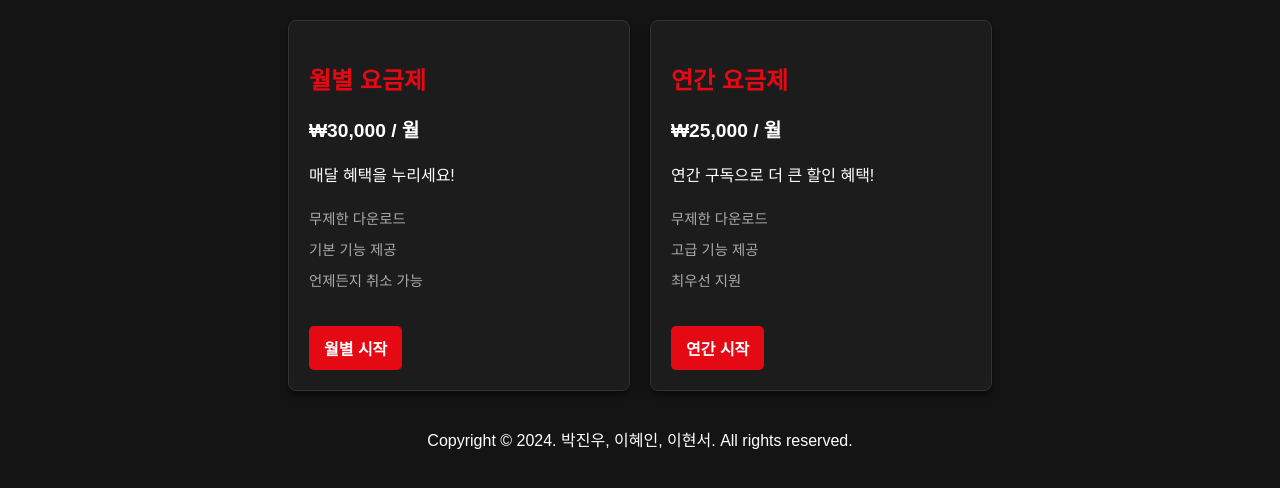
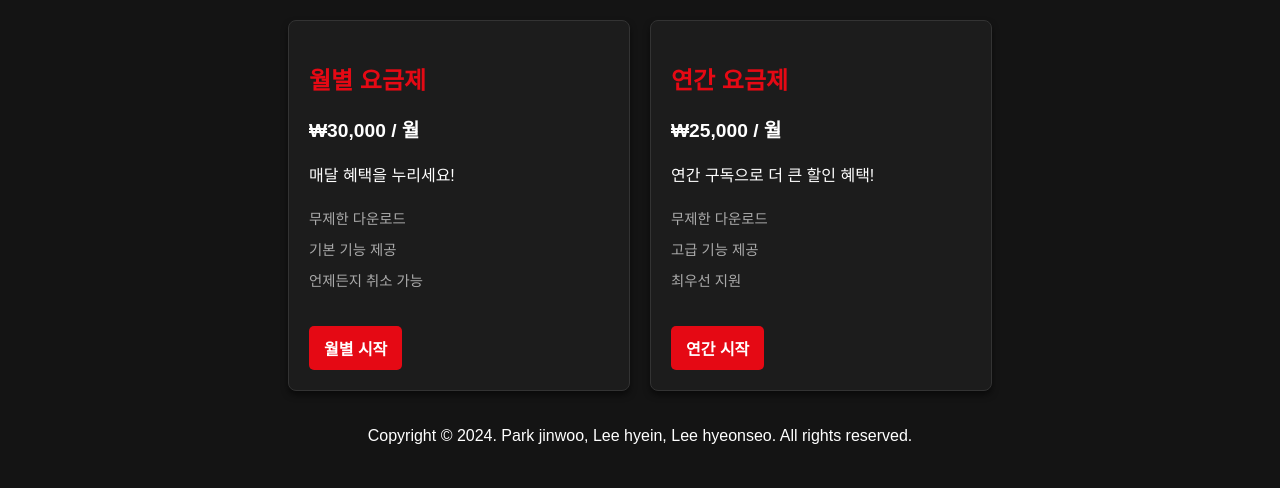
Before and after one commit to oesnoeyh/finalproject, a plain HTML site: page index.html in a window 1280 px wide. Shown: the part 134-622 px from the top of the page. Drawn offline with Linux system fonts and the light colour scheme; a web font is replaced by a local one.

Commit message:
Update index.html

```diff
--- a/index.html
+++ b/index.html
@@ -54,7 +54,7 @@
         </div>
     </main>
     <footer>
-        <p>Copyright © 2024. 박진우, 이혜인, 이현서. All rights reserved.</p>
+        <p>Copyright © 2024. Park jinwoo, Lee hyein, Lee hyeonseo. All rights reserved.</p>
     </footer>
 </body>
 </html>
```
